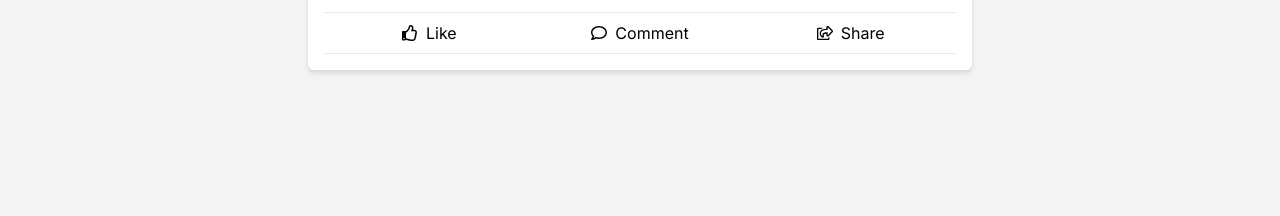
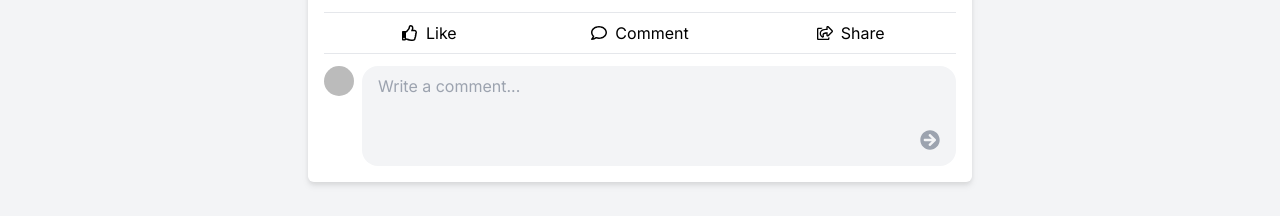
Before and after one commit to peterpardo/pp1-facebook-clone, a Next.js app: page / in a window 1280 px wide. Shown: the part 355-571 px from the top of the page. Built offline with nearby package versions, Linux system fonts and the light colour scheme; no server answers; sample sign-in values are in the browser's storage.

Commit message:
Added initial UI for comment secion

```diff
--- a/components/Post.tsx
+++ b/components/Post.tsx
@@ -2,8 +2,15 @@
 
 import { useSession } from "next-auth/react";
 import Image from "next/image";
-import { useEffect, useState } from "react";
-import { FaEllipsisH, FaRegComment, FaRegShareSquare, FaRegThumbsUp, FaTimes } from "react-icons/fa";
+import { ChangeEvent, useEffect, useState } from "react";
+import {
+  FaArrowCircleRight,
+  FaEllipsisH,
+  FaRegComment,
+  FaRegShareSquare,
+  FaRegThumbsUp,
+  FaTimes,
+} from "react-icons/fa";
 
 let dummyPost =
   "Lorem ipsum dolor sit amet consectetur adipisicing elit. Molestiae blanditiis doloribus adipisci, quibusdam dolor omnis velit commodi tempora pariatur quas dolore illum voluptates quia distinctio iste provident ut dolorem natus harum eius nam rem sapiente recusandae facilis! Aperiam, recusandae nisi!";
@@ -12,6 +19,7 @@ const Post = () => {
   const { data: session } = useSession();
   const [isShowFullPost, setIsShowFullPost] = useState(false);
   const [post, setPost] = useState("");
+  const [comment, setComment] = useState("");
 
   useEffect(() => {
     if (isShowFullPost) {
@@ -28,6 +36,10 @@ const Post = () => {
   const handleShowFullPost = () => {
     setIsShowFullPost(true);
     setPost(dummyPost);
+  };
+
+  const handleChangeComment = (e: ChangeEvent<HTMLTextAreaElement>) => {
+    setComment(e.target.value);
   };
 
   return (
@@ -94,6 +106,43 @@ const Post = () => {
       </div>
 
       {/* comments */}
+      <div>
+        {/* Add comment section */}
+        <div className="flex items-start gap-x-2">
+          {/* image */}
+          <div className="w-8 rounded-full cursor-pointer overflow-hidden">
+            <Image
+              src={session?.user.image as string}
+              alt="user image"
+              width={40}
+              height={40}
+              className="w-full"
+            />
+          </div>
+
+          {/* textbox */}
+          <div className="flex flex-col items-center justify-between px-2 py-2 rounded-2xl bg-gray-100 w-full">
+            {/* TOOD: add hidden property when textarea not in focus
+                Also add row={1} in textarea when not in focus
+             */}
+            <textarea
+              placeholder="Write a comment..."
+              className="outline-none bg-transparent w-full resize-none px-2"
+              value={comment}
+              onChange={handleChangeComment}
+            />
+
+            <div className="p-2 rounded-full cursor-pointer hover:bg-gray-200 self-end">
+              <FaArrowCircleRight
+                className={`${
+                  comment ? "text-[color:var(--fb-blue)]" : "text-gray-400"
+                } text-xl`}
+              />
+            </div>
+          </div>
+        </div>
+        {/* Other comments section */}
+      </div>
     </div>
   );
 };
```
